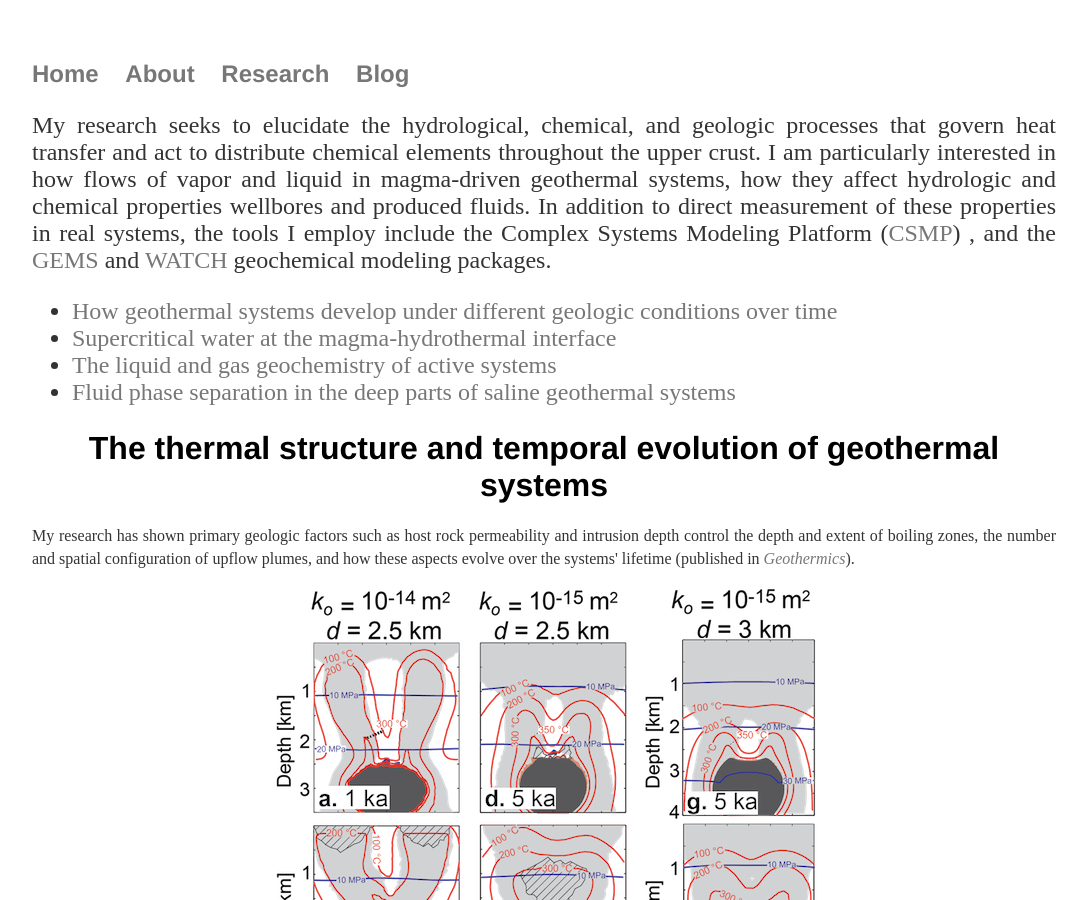
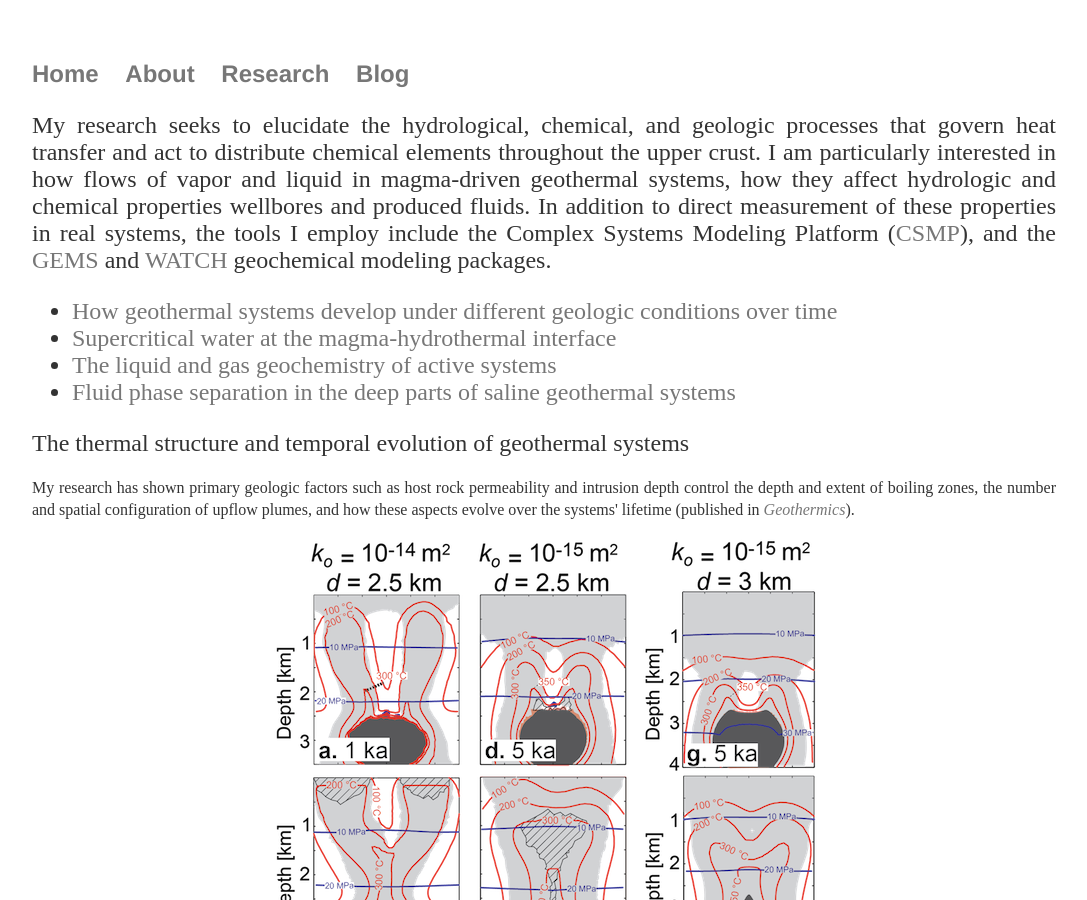
Before and after one commit to two-phaseflow/two-phaseflow.github.io, a Jekyll site: the page built from research/index.html, in a window 1280 px wide and 900 px high. Shown: the whole window, without its empty margins (96-1183 px from the left). Built offline with Jekyll 4.4.1, drawn with Linux system fonts in a browser that asks for light colours.

```diff
--- a/research/index.html
+++ b/research/index.html
@@ -7,7 +7,7 @@ title: Samuel Scott's Research
     to distribute chemical elements throughout the upper crust. I am particularly interested in how
     flows of vapor and liquid in magma-driven geothermal systems, how they affect hydrologic and chemical properties
    wellbores and produced fluids. In addition to direct measurement of these properties in real systems,
-   the tools I employ include the Complex Systems Modeling Platform (<a href="http://igp-sim.ethz.ch/index.php/csmp">CSMP</a>) ,
+   the tools I employ include the Complex Systems Modeling Platform (<a href="http://igp-sim.ethz.ch/index.php/csmp">CSMP</a>),
 and the <a href="http://gems.web.psi.ch">GEMS</a> and <a href="http://www.geothermal.is/software">WATCH</a> geochemical modeling packages.
 
 <ul>
@@ -19,7 +19,7 @@ and the <a href="http://gems.web.psi.ch">GEMS</a> and <a href="http://www.geothe
 </ul>
 	    </h2>
 
-	<a NAME="item1"></a><h1>The thermal structure and temporal evolution of geothermal systems</h1>
+	<a NAME="item1"></a><h2>The thermal structure and temporal evolution of geothermal systems</h2>
 	<p> My research has shown primary geologic factors such as host rock permeability and intrusion depth
 	control the depth and extent of boiling zones, the number and spatial configuration of upflow plumes,
 	and how these aspects evolve over the systems' lifetime (published in <a target="_blank" href="/papers/Scott,
@@ -50,7 +50,7 @@ and the <a href="http://gems.web.psi.ch">GEMS</a> and <a href="http://www.geothe
 	</p>
 
 
-	<a NAME="item2"></a><h1>Supercritical water at the magma-hydrothermal interface</h1>
+	<a NAME="item2"></a><h2>Supercritical water at the magma-hydrothermal interface</h2>
 	<p>Ever since the Iceland Deep Drilling Project (<a href="http://www.iddp.is">IDDP</a>) drilled into a 430 &#8451 fluid reservoir
 	with the potential to generate roughly 35 MWe above a 2 km deep magmatic intrusion at the Krafla geothermal system,
 	there has been growing interest in tapping into supercritical geothermal resources to dramatically improve the efficiency and cost-effectiveness of
@@ -81,7 +81,7 @@ and the <a href="http://gems.web.psi.ch">GEMS</a> and <a href="http://www.geothe
 	</p>
 
 
-	<a NAME="item3"></a><h1>The liquid and gas geochemistry of active systems</h1>
+	<a NAME="item3"></a><h2>The liquid and gas geochemistry of active systems</h2>
 	<p>
 	 Based on samples of vapor and liquid obtained from two-phase well discharges in the Hellisheiði geothermal system,
 	deep aquifer fluid chemical compositions were reconstructed and used to update the conceptual model of the system
@@ -107,7 +107,7 @@ and the <a href="http://gems.web.psi.ch">GEMS</a> and <a href="http://www.geothe
 		or ≤3% by volume). Based on the spatial distribution of volatiles and chloride, an updated conceptual model
 		is proposed with multiple upflow zones as opposed to a central upflow zone below the Hengill central volcano. </p>
 
-	<a NAME="item4"></a><h1>Fluid phase separation in the deep parts of saline geothermal systems</h1>
+	<a NAME="item4"></a><h2>Fluid phase separation in the deep parts of saline geothermal systems</h2>
 
 	<p> Several active high-enthalpy geothermal systems, such as Reykjanes in Iceland or
 	Salton Sea in California, feature geothermal waters containing significant concentrations of
```
